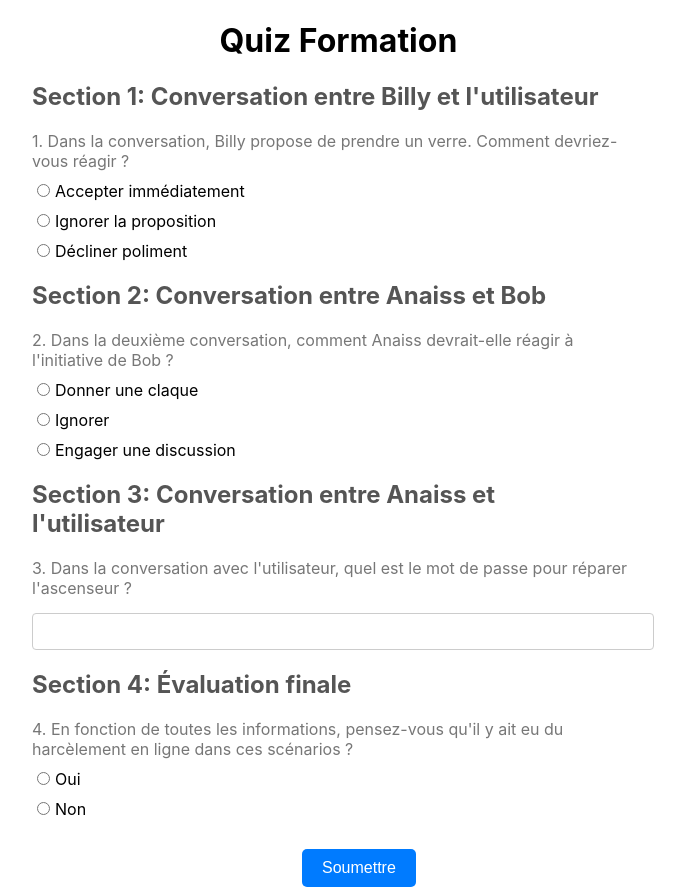
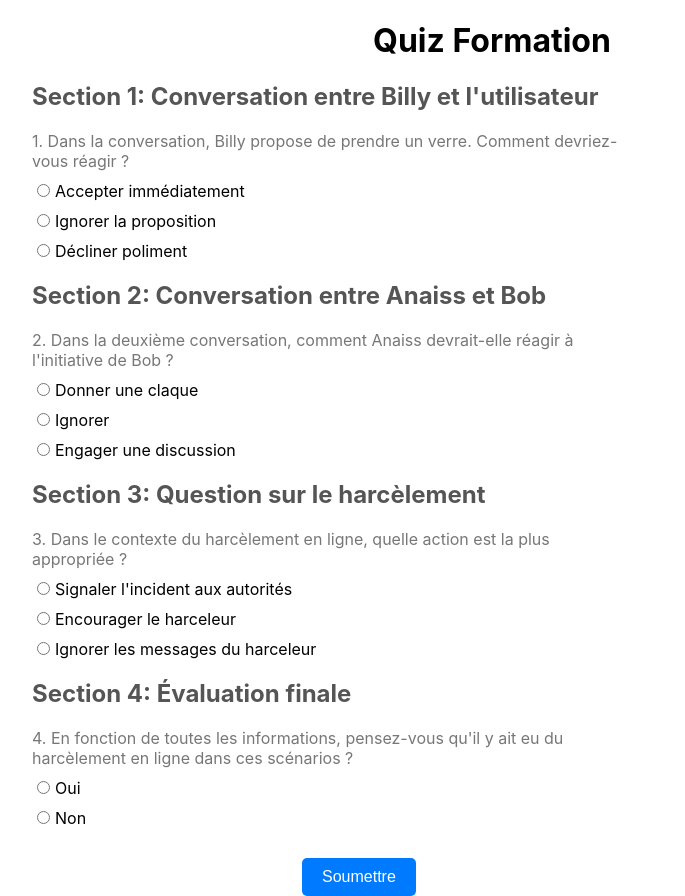
Before and after one commit to Jerome-Marichez/front-harcelement, a React (Create React App) app in the folder sexeduc/: page /scene in a window 1280 px wide. Shown: the whole page, without its empty margins (308-993 px from the left). Built offline with nearby package versions, Linux system fonts and the light colour scheme.

Commit message:
pop-up et quiz

```diff
--- a/sexeduc/src/component/Scene/Scene.css
+++ b/sexeduc/src/component/Scene/Scene.css
@@ -1,12 +1,7 @@
-h1 {
-    color: black;
-}
-
 /* Scene.css */
-h1 {
-    color: black;
+.scene h1 {
+    color: rgb(0, 0, 0);
     text-align: center;
-    margin-left: 1%;
 }
 
 form {
@@ -14,22 +9,22 @@ form {
     margin: 0 auto;
 }
 
-h2 {
+.scene h2 {
     color: #555;
     margin-top: 20px;
 }
 
-p {
+.scene p {
     color: #777;
     margin-bottom: 10px;
 }
 
-label {
+.scene label {
     display: block;
     margin: 10px 0;
 }
 
-input[type="text"] {
+.scene input[type="text"] {
     width: 100%;
     padding: 10px;
     margin-top: 5px;
@@ -37,11 +32,11 @@ input[type="text"] {
     border-radius: 4px;
 }
 
-input[type="radio"] {
+.scene input[type="radio"] {
     margin-right: 5px;
 }
 
-button[type="submit"] {
+.scene button[type="submit"] {
     background-color: #007bff;
     color: #fff;
     padding: 10px 20px;
@@ -54,6 +49,41 @@ button[type="submit"] {
     margin-left: 45%;
 }
 
-button[type="submit"]:hover {
+.scene button[type="submit"]:hover {
     background-color: #0056b3;
 }
+
+.scene congratulations {
+    color: rgb(172, 7, 7);
+}
+
+.answer-box {
+    position: fixed;
+    top: 50%;
+    left: 50%;
+    transform: translate(-50%, -50%);
+    background-color: #76f356;
+    padding: 20px;
+    border: 2px solid #000000;
+    box-shadow: 0px 0px 10px rgba(0, 0, 0, 0.2);
+    text-align: center;
+    max-width: 80%;
+    z-index: 1000;
+    width: 50%;
+    height: 45%;
+}
+
+.answer-box p {
+    font-size: 300%;
+    /* Ajustez la taille de la police selon vos préférences */
+    color: #fff;
+    /* Couleur du texte */
+    text-shadow: 2px 2px 4px rgba(0, 0, 0, 0.5);
+    /* Effet d'ombre portée sur le texte */
+    margin-top: 5%;
+}
+
+.answer-box img {
+    width: 29%;
+    margin-top: 3%;
+}
--- a/sexeduc/src/component/Scene/index.jsx
+++ b/sexeduc/src/component/Scene/index.jsx
@@ -1,5 +1,6 @@
 import React, { useState } from 'react';
 import './Scene.css';
+import felicitation from '../img/felicitation.png'
 
 function Scene() {
     const [answers, setAnswers] = useState({
@@ -10,6 +11,7 @@ function Scene() {
     });
 
     const [showAnswers, setShowAnswers] = useState(false);
+    const [showCongratulations, setShowCongratulations] = useState(false);
 
     const handleAnswerChange = (question, answer) => {
         setAnswers({ ...answers, [question]: answer });
@@ -17,14 +19,20 @@ function Scene() {
 
     const handleSubmit = (e) => {
         e.preventDefault();
-        // Vous pouvez traiter les réponses ici, par exemple, en évaluant les scénarios de harcèlement.
+
+        // Vérifier si toutes les réponses sont correctes
+        //const allCorrect = Object.values(answers).every((answer) => answer === 'correct');
 
         // Activer l'affichage des réponses
         setShowAnswers(true);
+        if (answers.q1 !== 'accepter' && answers.q2 !== 'discuter' && answers.q3 !== 'signaler' && answers.q4 !== 'non') {
+            // Afficher le message de félicitations
+            setShowCongratulations(true);
+        }
     };
 
     return (
-        <div>
+        <div className="scene">
             <h1>Quiz Formation</h1>
             <form onSubmit={handleSubmit}>
                 <div>
@@ -104,15 +112,40 @@ function Scene() {
                 </div>
 
                 <div>
-                    <h2>Section 3: Conversation entre Anaiss et l'utilisateur</h2>
-                    <p>3. Dans la conversation avec l'utilisateur, quel est le mot de passe pour réparer l'ascenseur ?</p>
-                    <input
-                        type="text"
-                        value={answers.q3}
-                        onChange={(e) => handleAnswerChange('q3', e.target.value)}
-                    />
-                    {showAnswers && answers.q3 !== '1960' && (
-                        <p>Correction : La réponse correcte est "1960".</p>
+                    <h2>Section 3: Question sur le harcèlement</h2>
+                    <p>3. Dans le contexte du harcèlement en ligne, quelle action est la plus appropriée ?</p>
+                    <label>
+                        <input
+                            type="radio"
+                            name="q3"
+                            value="signaler"
+                            checked={answers.q3 === 'signaler'}
+                            onChange={() => handleAnswerChange('q3', 'signaler')}
+                        />
+                        Signaler l'incident aux autorités
+                    </label>
+                    <label>
+                        <input
+                            type="radio"
+                            name="q3"
+                            value="encourager"
+                            checked={answers.q3 === 'encourager'}
+                            onChange={() => handleAnswerChange('q3', 'encourager')}
+                        />
+                        Encourager le harceleur
+                    </label>
+                    <label>
+                        <input
+                            type="radio"
+                            name="q3"
+                            value="ignorer"
+                            checked={answers.q3 === 'ignorer'}
+                            onChange={() => handleAnswerChange('q3', 'ignorer')}
+                        />
+                        Ignorer les messages du harceleur
+                    </label>
+                    {showAnswers && answers.q3 !== 'signaler' && (
+                        <p>Correction : La réponse correcte est "Signaler l'incident aux autorités".</p>
                     )}
                 </div>
 
@@ -146,6 +179,13 @@ function Scene() {
 
                 <button type="submit">Soumettre</button>
             </form>
+
+
+            {showAnswers && !showCongratulations && (
+                <div className="answer-box">
+                    <p> Bravo !!!!!!</p><img src={felicitation} alt="felicitation" />
+                </div>
+            )}
         </div>
     );
 }
```
Also changed, not shown: sexeduc/src/component/img/felicitation.png (added).
